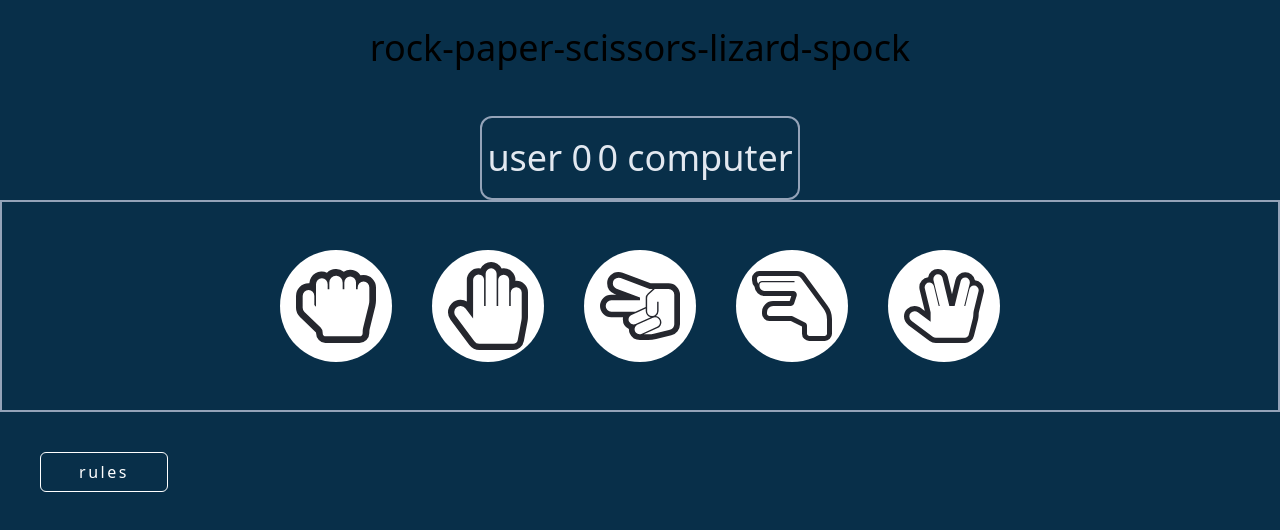
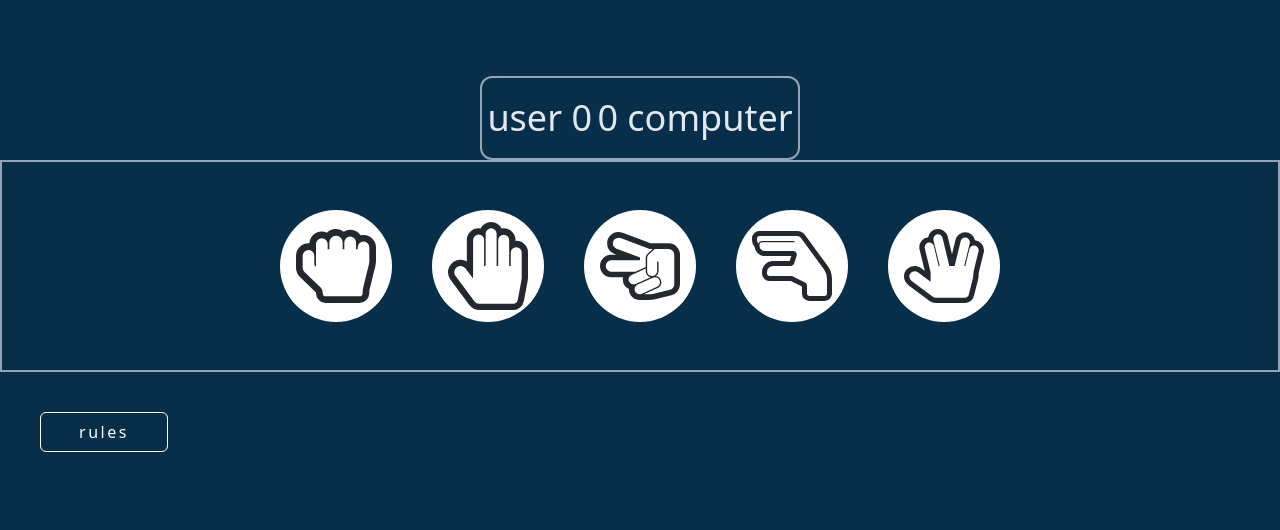
Before and after one commit to sadyazz/rock-paper-scissors-lizard-spock, a React (Vite) app: page / in a window 1280 px wide. Shown: the top 530 px of the page. Built offline with nearby package versions, Linux system fonts and the light colour scheme.

Commit message:
updated Header.jsx

```diff
--- a/src/components/Header.jsx
+++ b/src/components/Header.jsx
@@ -1,9 +1,10 @@
 import React from "react";
 
-const Header = () =>{
+const Header = ({className="",text}) =>{
     return(
-        <div className=" text-gray m-0 text-4xl w-screen flex justify-center py-7">
-    rock-paper-scissors-lizard-spock
+    <div className={`text-white m-0 text-4xl w-screen flex justify-center py-7 ${className}`}>
+        {/* rock-paper-scissors-lizard-spock */}
+        {text}
         </div>
     )
 }
```
